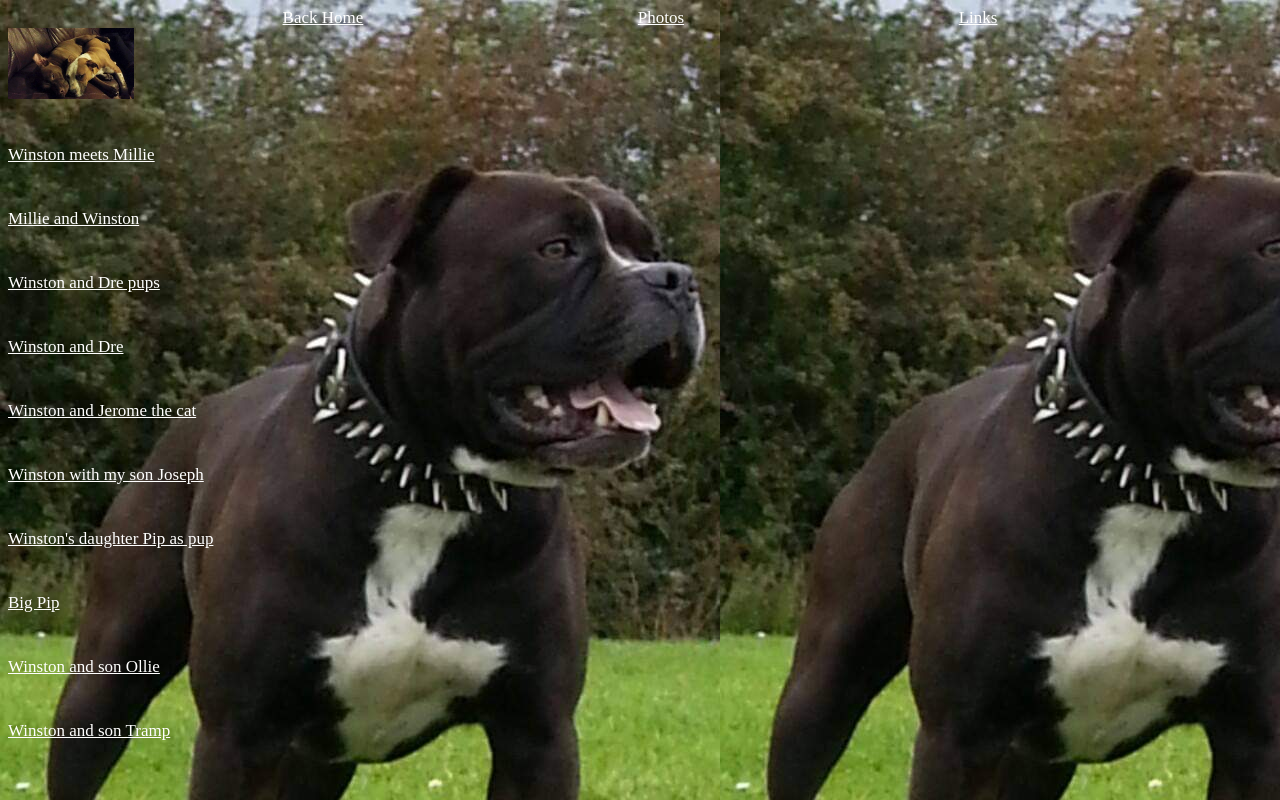
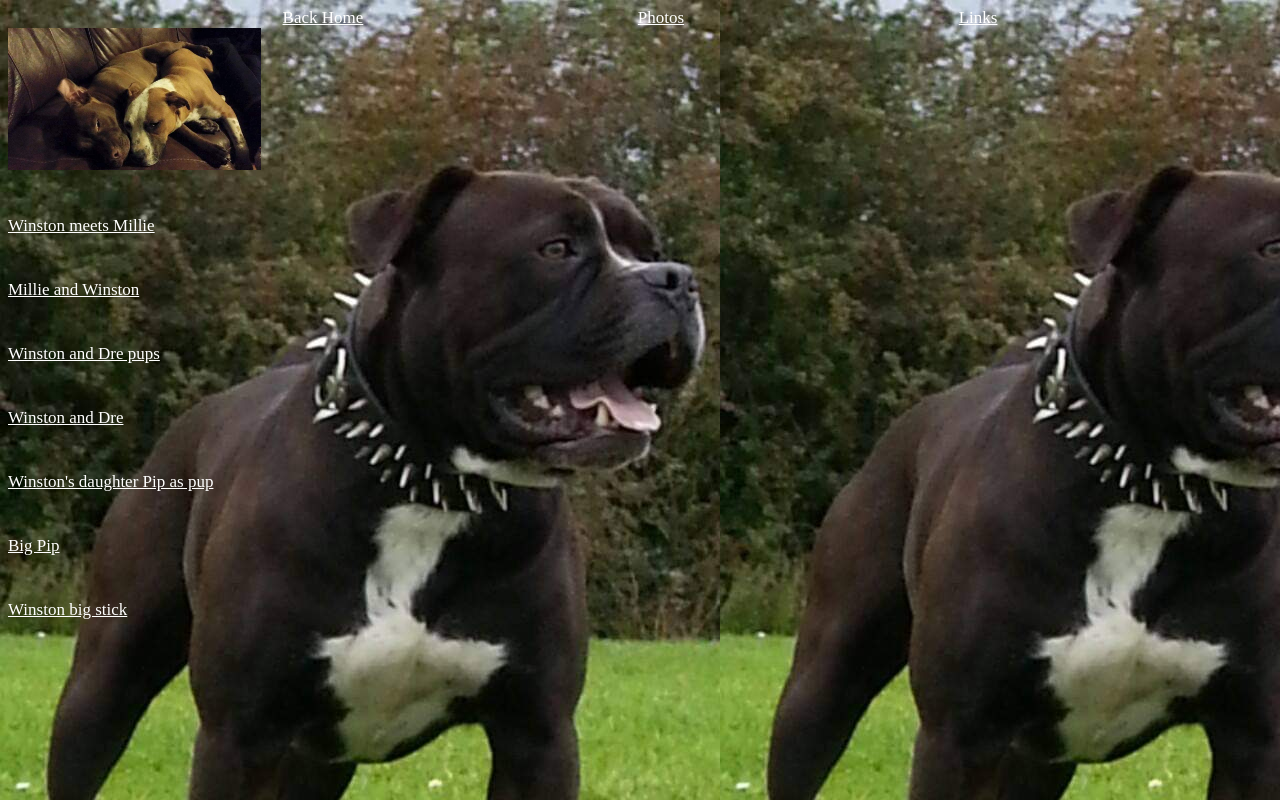
Before and after one commit to DaveBlacon/Winston, a plain HTML site: page page2.html in a window 1280 px wide. Drawn offline with Linux system fonts and the light colour scheme.

Commit message:
Add files via upload

```diff
--- a/page2.html
+++ b/page2.html
@@ -11,7 +11,6 @@
             <a href="index.html">Back Home</a>
             <a href="page2.html">Photos</a>
             <a href="Page3.html">Links</a>
-
         </div>
         <img src="Pip and Tramp.jpg" class="class">
 <p>
@@ -23,17 +22,11 @@
 <p>
 <a href="Win and Dre basking.jpg" target="_blank"><size="3">Winston and Dre</a>
 <p>
-<a href="Win jerome.jpg" target="_blank"><size="3"> Winston and Jerome the cat</a>
-<p>
-<a href="Win,Joes,swings.jpg" target="_blank"><size="4">Winston with my son Joseph</a>
-<p>
 <a href="Pippupstance.jpg" target="_blank"><size="3">Winston's daughter Pip as pup</a>
 <p>
 <a href="Pipstance.jpg" target="_blank"><size="4">Big Pip</a>
 <p>
-<a href="Winston and Ollie3.jpg" target="_blank"><size="3">Winston and son Ollie</a>
-<p>
-<a href="win and son.jpg" target="_blank"><size="4">Winston and son Tramp</a>
+<a href="Winsticknight.jpg" target="_blank"><size="7">Winston big stick</size></a>
 </p>
 
 
--- a/style.css
+++ b/style.css
@@ -29,5 +29,5 @@ a {
     text-align: center;
 }
 .class{
-    width: 10%;
+    width: 20%;
 }
```
Also changed, not shown: index.html (+1 -3 lines).
